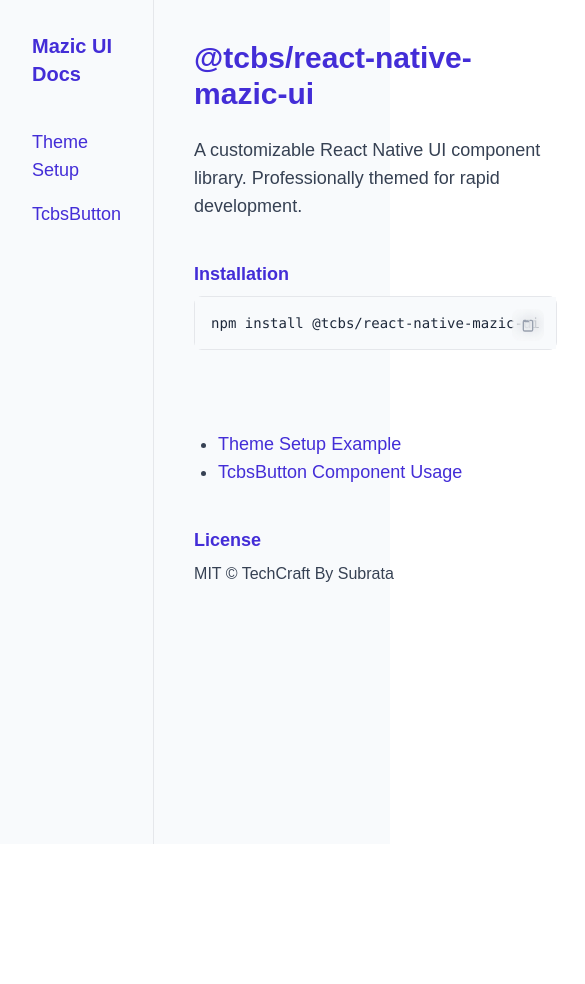
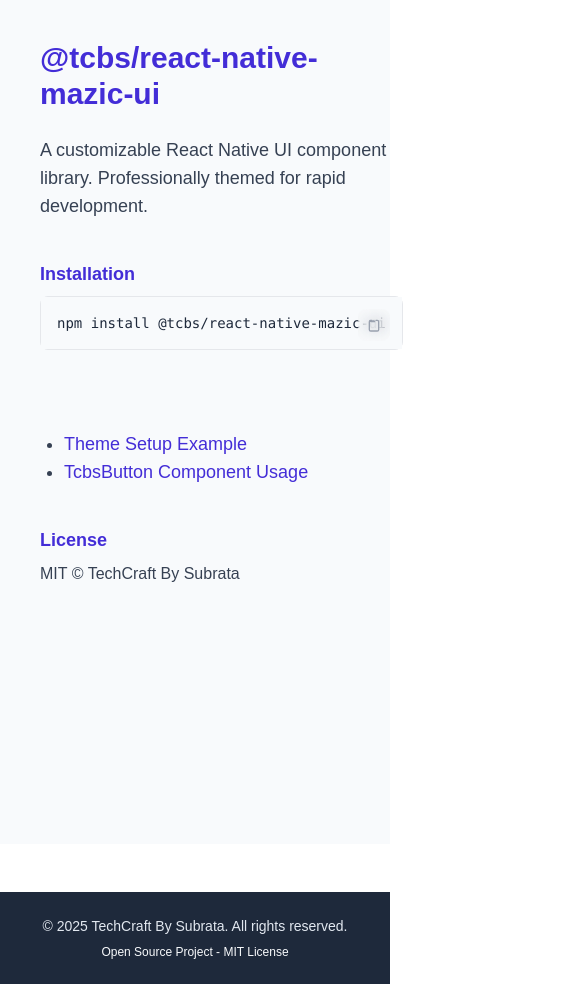
Before and after one commit to TechCraft-By-Subrata/tcbs-frontend, a Next.js app: page /ui-home in a window 390 px wide. Shown: the whole page, 585 px wide, since content can reach past the window. Before the commit the page ends 844 px from the top, so only its background shows below. Built offline with nearby package versions, Linux system fonts and the light colour scheme.

Commit message:
ui fixed on mobile screens

```diff
--- a/src/components/ClientUiHome.tsx
+++ b/src/components/ClientUiHome.tsx
@@ -58,16 +58,19 @@
 
 
 import Link from "next/link";
+import Footer from "./Footer";
+
 
 const ClientUiHome = ({ colors }: { colors: any }) => {
   return (
+    <>
       <main
         className="min-h-screen flex bg-gray-50"
         style={{ background: colors.background }}
       >
         {/* Sidebar */}
         <aside
-        className="w-64 p-8 border-r border-gray-200 bg-white flex flex-col gap-6"
+          className="hidden md:flex w-64 p-8 border-r border-gray-200 bg-white flex-col gap-6"
           style={{ background: colors.background }}
         >
           <h2 className="text-xl font-bold mb-4 text-indigo-700">Mazic UI Docs</h2>
@@ -106,6 +109,8 @@
           </div>
         </section>
       </main>
+      <Footer />
+    </>
   );
 };
 
```
Lines whose indentation alone changed are shown as unchanged.
